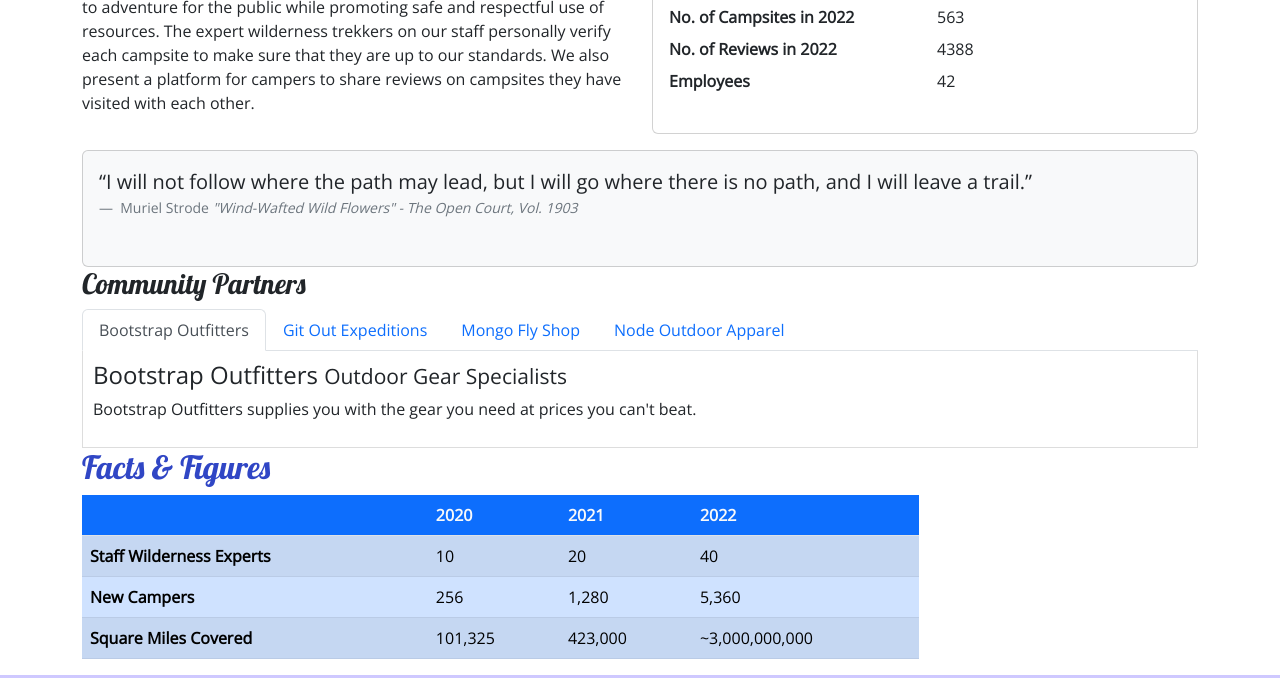
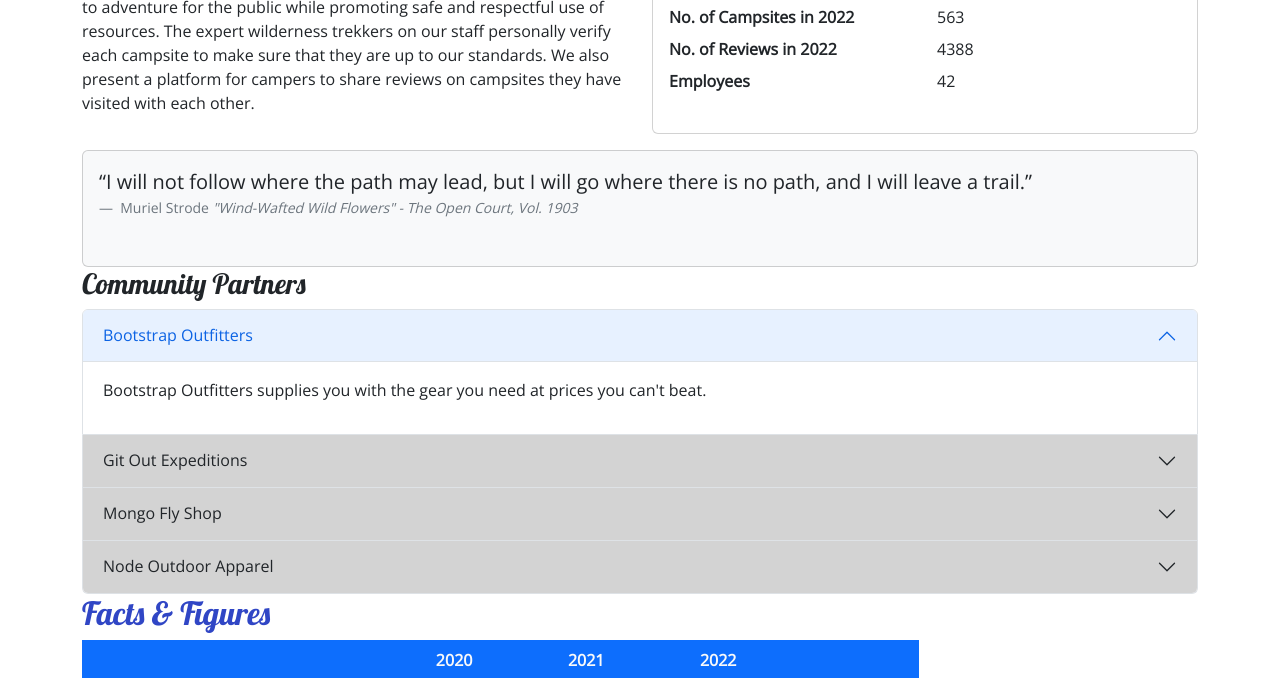
Before and after one commit to AaronSlowinski/nucampsite, a plain HTML site: page aboutus.html in a window 1280 px wide. Shown: the part 426-1104 px from the top of the page. Drawn offline with nearby package versions, Linux system fonts and the light colour scheme.

Commit message:
collapse and according

```diff
--- a/aboutus.html
+++ b/aboutus.html
@@ -109,13 +109,13 @@
         <section class="row">
             <div class="col">
                 <h3>Community Partners</h3>
-                    <ul class="nav nav-tabs">
+                    <!-- <ul class="nav nav-tabs">
                         <li class="nav-item"><a class="nav-link active" href="#bootstrap" role="tab" data-bs-toggle="tab">Bootstrap Outfitters</a></li>
                         <li class="nav-item"><a a class="nav-link" href="#git" role="tab" data-bs-toggle="tab">Git Out Expeditions</a></li>
                         <li class="nav-item"><a a class="nav-link" href="#mongo" role="tab" data-bs-toggle="tab">Mongo Fly Shop</a></li>
                         <li class="nav-item"><a a class="nav-link" href="#node" role="tab" data-bs-toggle="tab">Node Outdoor Apparel</a></li>
-                    </ul>
-                <div class="tab-content">
+                    </ul> -->
+                <!-- <div class="tab-content">
                     <div role="tabpanel" class="tab-pane fade show active" id="bootstrap">
                         <h4>Bootstrap Outfitters <small>Outdoor Gear Specialists</small></h4>
                         <p class="d-none d-sm-block">Bootstrap Outfitters supplies you with the gear you need at prices you can't beat.</p>
@@ -132,7 +132,63 @@
                         <h4>Node Outdoor Apparel <small>Outdoor Clothes & Shoes</small></h4>
                         <p class="d-none d-sm-block">From polar fleeces to swimsuits, hiking boots to waders, a visit to Node will be sure to get you covered.</p>
                     </div>
+                </div>     -->
+                <div id="accordionExample" class="accordion">
+                    <div class="accordion-item">
+                        <h4 class="accordion-header">
+                            <button class="accordion-button" type="button" data-bs-toggle="collapse" data-bs-target="#bootstrap">
+                                Bootstrap Outfitters
+                            </button>
+                        </h4>
+                        <div id="bootstrap" class="accordion-collapse collapse show" data-bs-parent="#accordionExample">
+                            <div class="accordion-body d-none d-sm-block">
+                                <p>Bootstrap Outfitters supplies you with the gear you need at prices you can't beat.</p>
+                            </div>
+                        </div>
+                    </div>
+                    <div class="accordion-item">
+                        <h4 class="accordion-header">
+                            <button class="accordion-button collapsed" type="button" data-bs-toggle="collapse"
+                                data-bs-target="#git">
+                                Git Out Expeditions
+                            </button>
+                        </h4>
+                        <div id="git" class="accordion-collapse collapse" data-bs-parent="#accordionExample">
+                            <div class="accordion-body d-none d-sm-block">
+                                <p>Join Git Out Expeditions to explore new horizons with a group of other adventurers!
+                                </p>
+                            </div>
+                        </div>
+                    </div>
+                    <div class="accordion-item">
+                        <h4 class="accordion-header">
+                            <button class="accordion-button collapsed" type="button" data-bs-toggle="collapse"
+                                data-bs-target="#mongo">
+                                Mongo Fly Shop
+                            </button>
+                        </h4>
+                        <div id="mongo" class="accordion-collapse collapse" data-bs-parent="#accordionExample">
+                            <div class="accordion-body d-none d-sm-block">
+                                <p>Need a new fishing pole, a tacklebox, or flies of all kinds? Stop by Mongo Fly Shop.
+                                </p>
+                            </div>
+                        </div>
+                    </div>
+                    <div class="accordion-item">
+                        <h4 class="accordion-header">
+                            <button class="accordion-button collapsed" type="button" data-bs-toggle="collapse"
+                                data-bs-target="#node">
+                                Node Outdoor Apparel
+                            </button>
+                        </h4>
+                        <div id="node" class="accordion-collapse collapse" data-bs-parent="#accordionExample">
+                            <div class="accordion-body d-none d-sm-block">
+                                <p>From polar fleeces to swimsuits, hiking boots to waders, a visit to Node will be sure to get you covered.</p>
+                            </div>
+                        </div>
+                    </div>
                 </div>
+
             </div>
         </section>
             <div class="col-sm-9">
--- a/css/styles.css
+++ b/css/styles.css
@@ -53,8 +53,12 @@ background-color: #901CAD;
     color: #ccc; /* Set the icon color to a lighter shade on hover */
 }
 
-.tab-content {
-    border: 1px solid #DDD;
-    border-top: none;
-    padding: 10px;
+/* .tab-content { */
+    /* border: 1px solid #DDD; */
+    /* border-top: none; */
+    /* padding: 10px; */
+/* } */
+
+.accordion-button {
+  background-color: #d3d3d3;
 }
```
